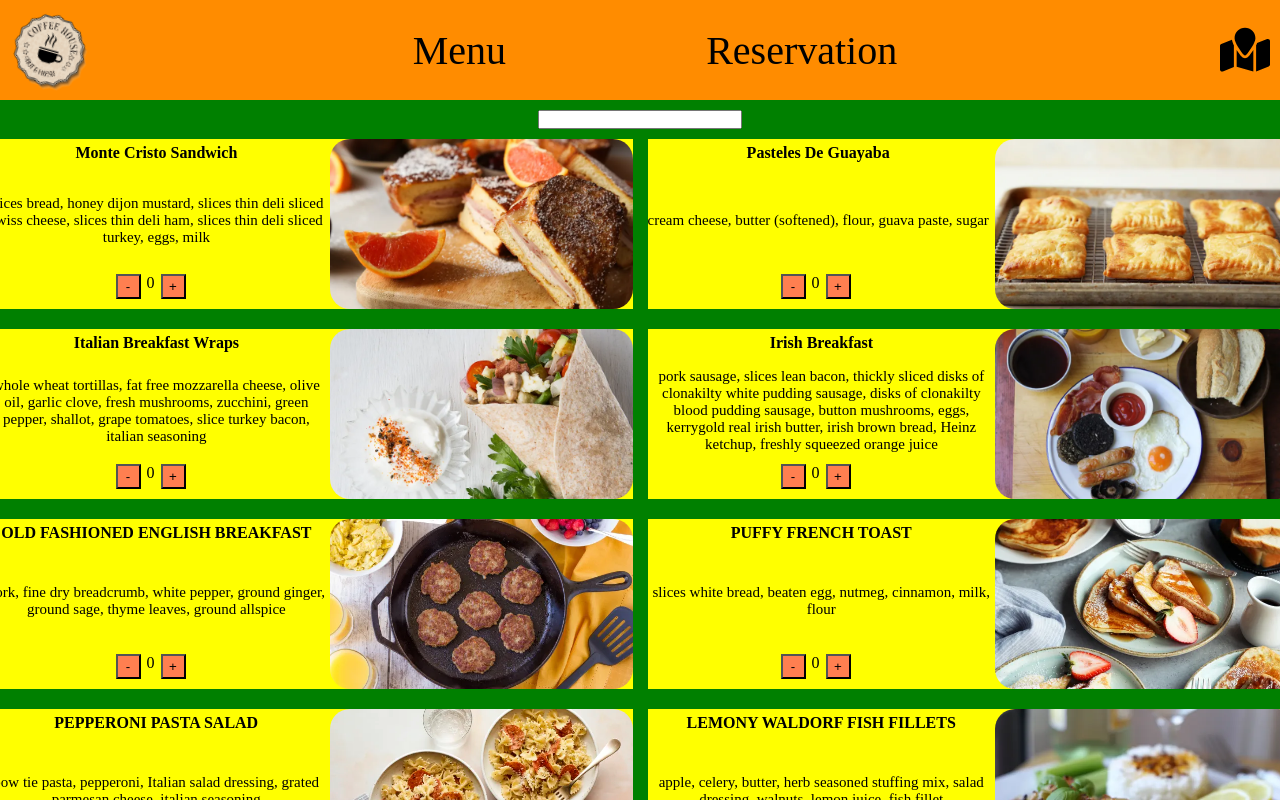
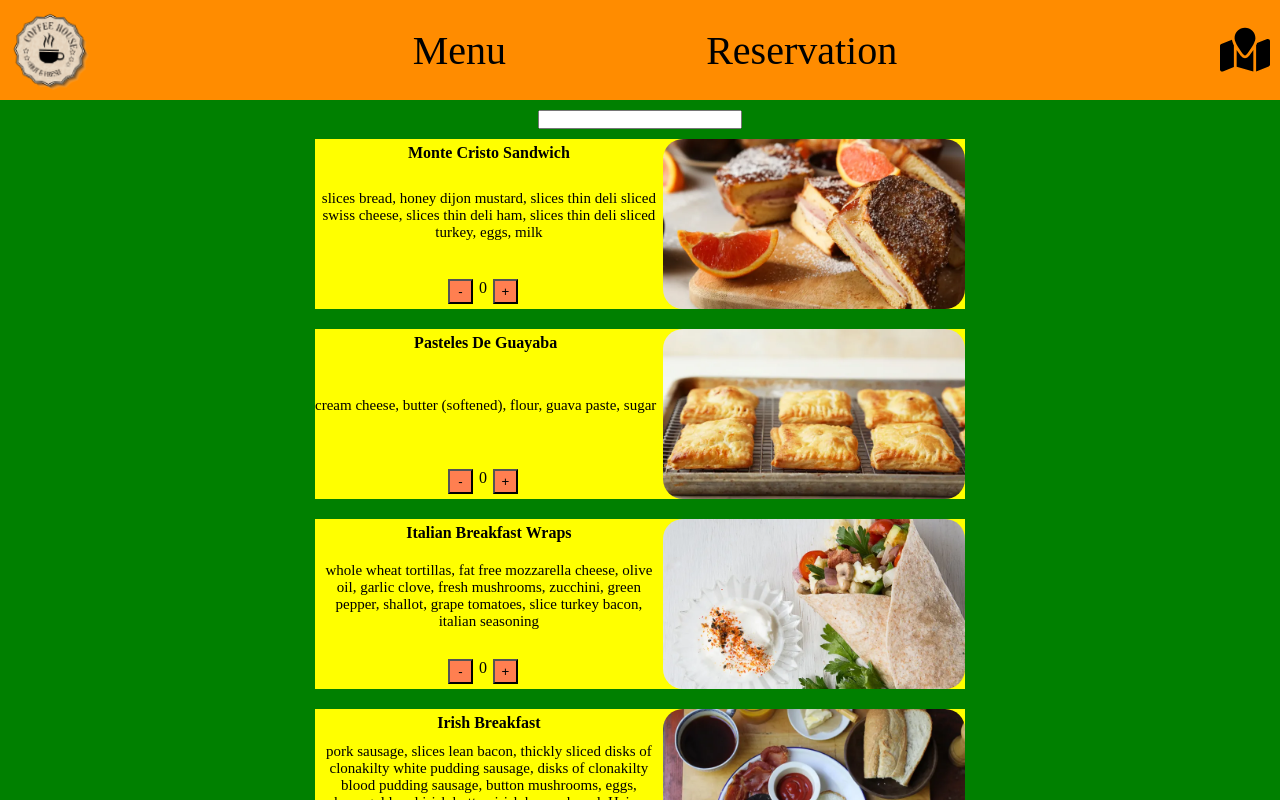
Before and after one commit to Flyeroll/React-website-project, a React (Create React App) app in the folder react-website-project/: page /first in a window 1280 px wide. Shown: the top 800 px of the page. Built offline with nearby package versions, Linux system fonts and the light colour scheme.

Commit message:
dishes styling ALL aligned (3)

```diff
--- a/react-website-project/src/Components/main/first/first.css
+++ b/react-website-project/src/Components/main/first/first.css
@@ -17,7 +17,6 @@
 }
 
 img {
-
     height: 170px;
     border-radius: 20px;
 }
@@ -25,15 +24,16 @@
 .dishFormMain{
     display: flex;
     flex-direction: row;
+    align-items: center;
     justify-content: space-between;
     width: 500px;
 }
 
 .dishForm {
+    height: 100%;
     display: flex;
     flex-direction: column;
     justify-content: space-between;
-
 }
 .dishName {
     margin: 5px;
@@ -45,7 +45,8 @@
     bottom: 5px;
     left: 130px;
     padding-left: 130px;
-    padding-bottom: 10px;
+    padding-bottom: 5px;
+    padding-top: 15px;
 }
 .dishBtnForm  > button {
     width: 25px;
@@ -57,13 +58,13 @@
     margin-right: 3px;
 }
 
-@media screen and (max-width: 1550px) {
+@media screen and (max-width: 2000px) {
     .allDishes{
         grid-template-columns: 1fr 1fr;
     }
 }
 
-@media screen and (max-width: 1100px) {
+@media screen and (max-width: 1500px) {
     .allDishes{
         grid-template-columns: 1fr;
     }
```
